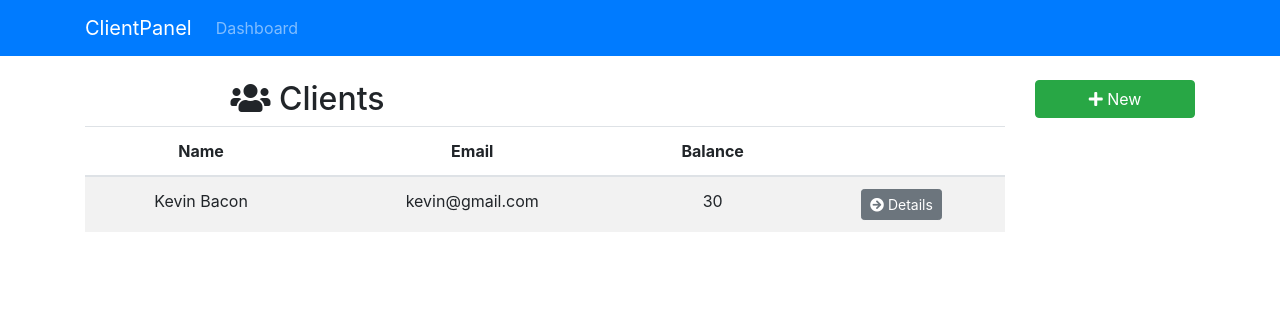
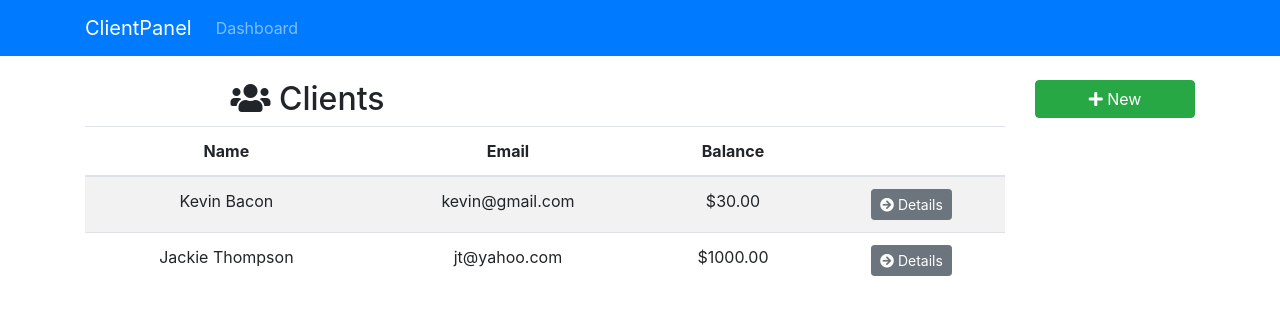
Before and after one commit to 0zra/rrf-auth, a React (Create React App) app: page / in a window 1280 px wide. Shown: the top 314 px of the page. Built offline with nearby package versions, Linux system fonts and the light colour scheme.

Commit message:
Add one more client for display purposes

```diff
--- a/src/App.js
+++ b/src/App.js
@@ -1,5 +1,5 @@
 import React, { Component } from "react";
-import { BrowserRouter as Router, Route, Switch } from "react-router-dom";
+import { HashRouter as Router, Route, Switch } from "react-router-dom";
 
 import AppNavbar from "./components/layout/AppNavbar";
 import Dashboard from "./components/layout/Dashboard";
--- a/src/components/clients/Clients.js
+++ b/src/components/clients/Clients.js
@@ -11,6 +11,14 @@ class Clients extends Component {
         email: "kevin@gmail.com",
         phone: "555-555-5555",
         balance: "30"
+      },
+      {
+        id: "51654654",
+        firstname: "Jackie",
+        lastname: "Thompson",
+        email: "jt@yahoo.com",
+        phone: "123-321-8888",
+        balance: "1000"
       }
     ];
     if (clients) {
@@ -41,7 +49,7 @@ class Clients extends Component {
                     {client.firstname} {client.lastname}
                   </td>
                   <td>{client.email}</td>
-                  <td>{client.balance}</td>
+                  <td>${parseFloat(client.balance).toFixed(2)}</td>
                   <td>
                     <Link
                       to={`/client/${client.id}`}
```
